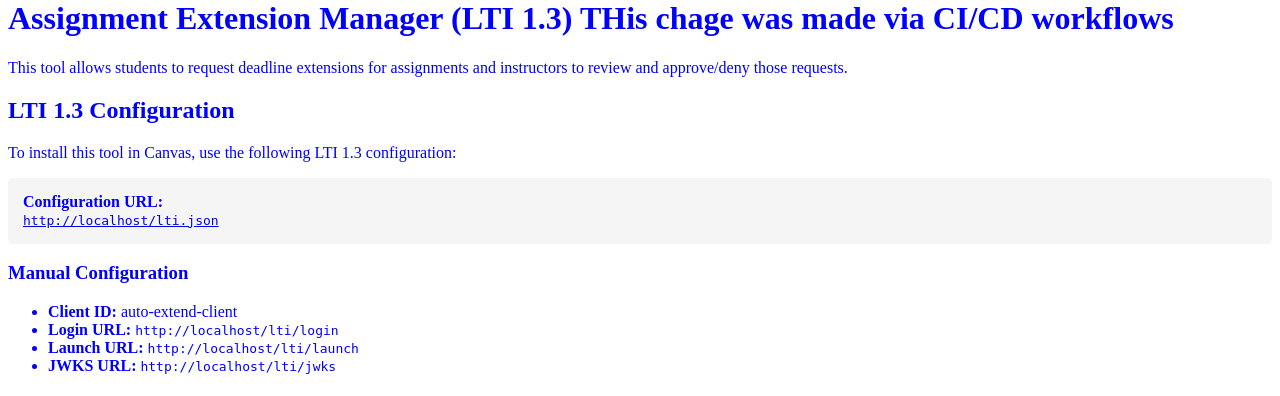
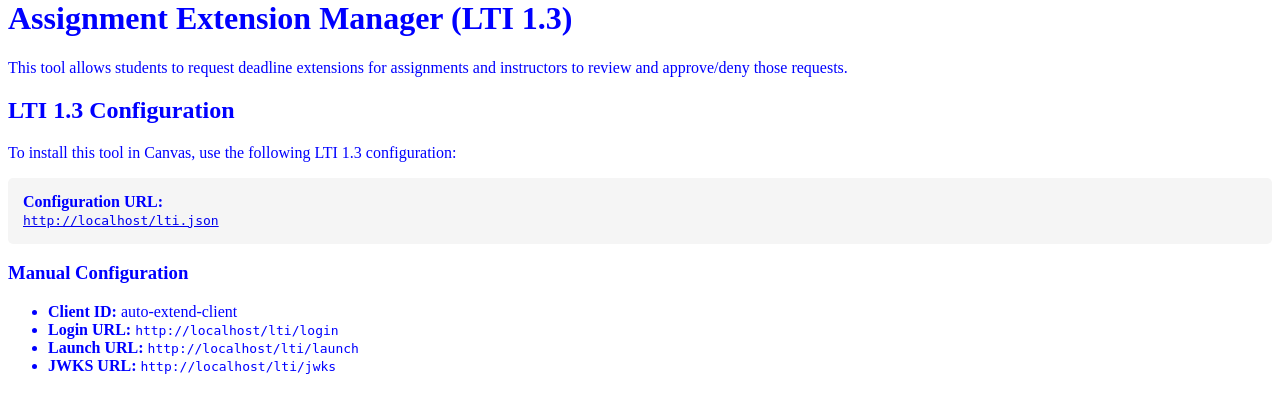
Before and after one commit to hu-james/extension-requests-app, a Flask app: page / in a window 1280 px wide. Shown: the part 21-417 px from the top of the page. Run offline with Flask 3, Linux system fonts and the light colour scheme.

Commit message:
revert back to what it was

```diff
--- a/templates/index.html
+++ b/templates/index.html
@@ -1,9 +1,6 @@
 {% extends 'base.html' %} {% block content %}
 
-<h1>
-	Assignment Extension Manager (LTI 1.3) THis chage was made via CI/CD
-	workflows
-</h1>
+<h1>Assignment Extension Manager (LTI 1.3)</h1>
 
 <p>
 	This tool allows students to request deadline extensions for assignments and
```
